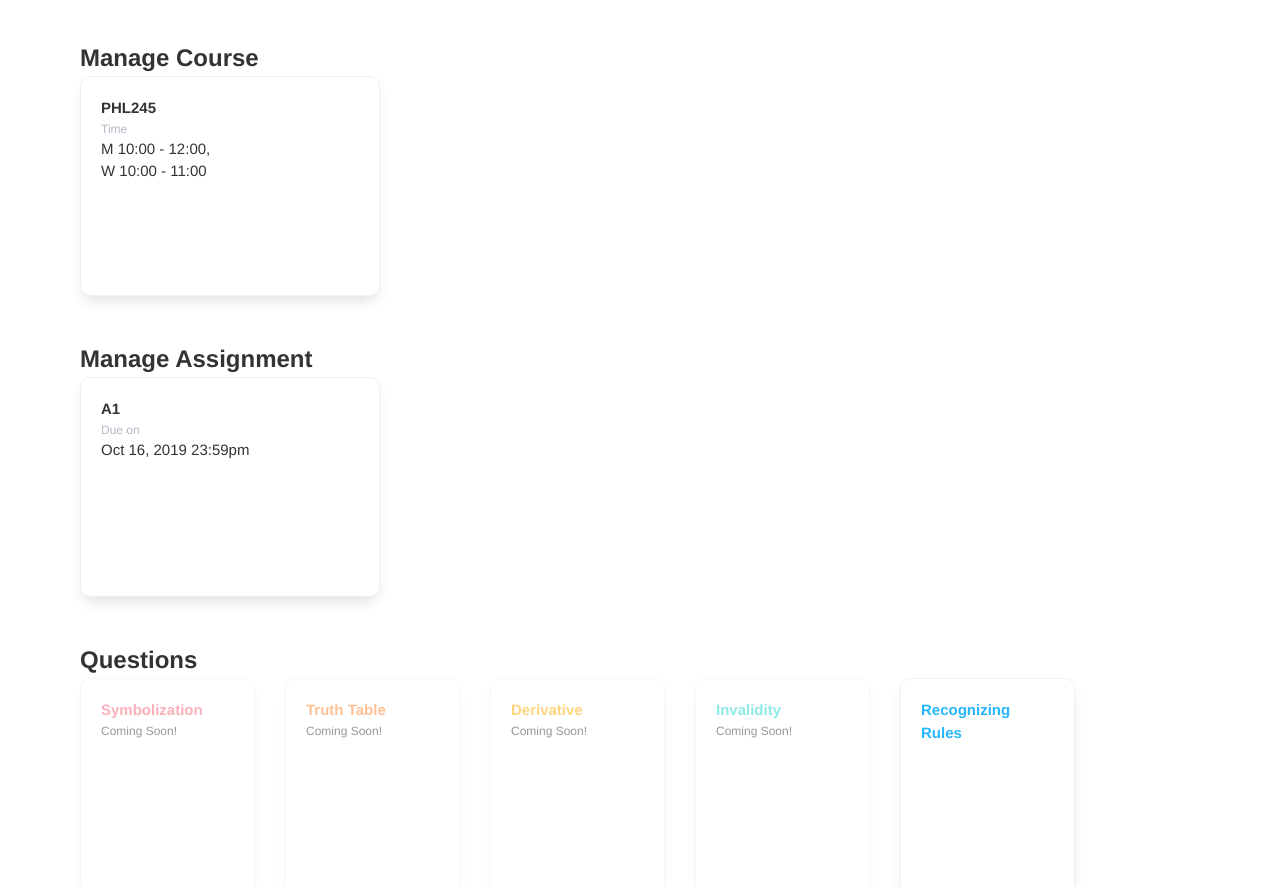
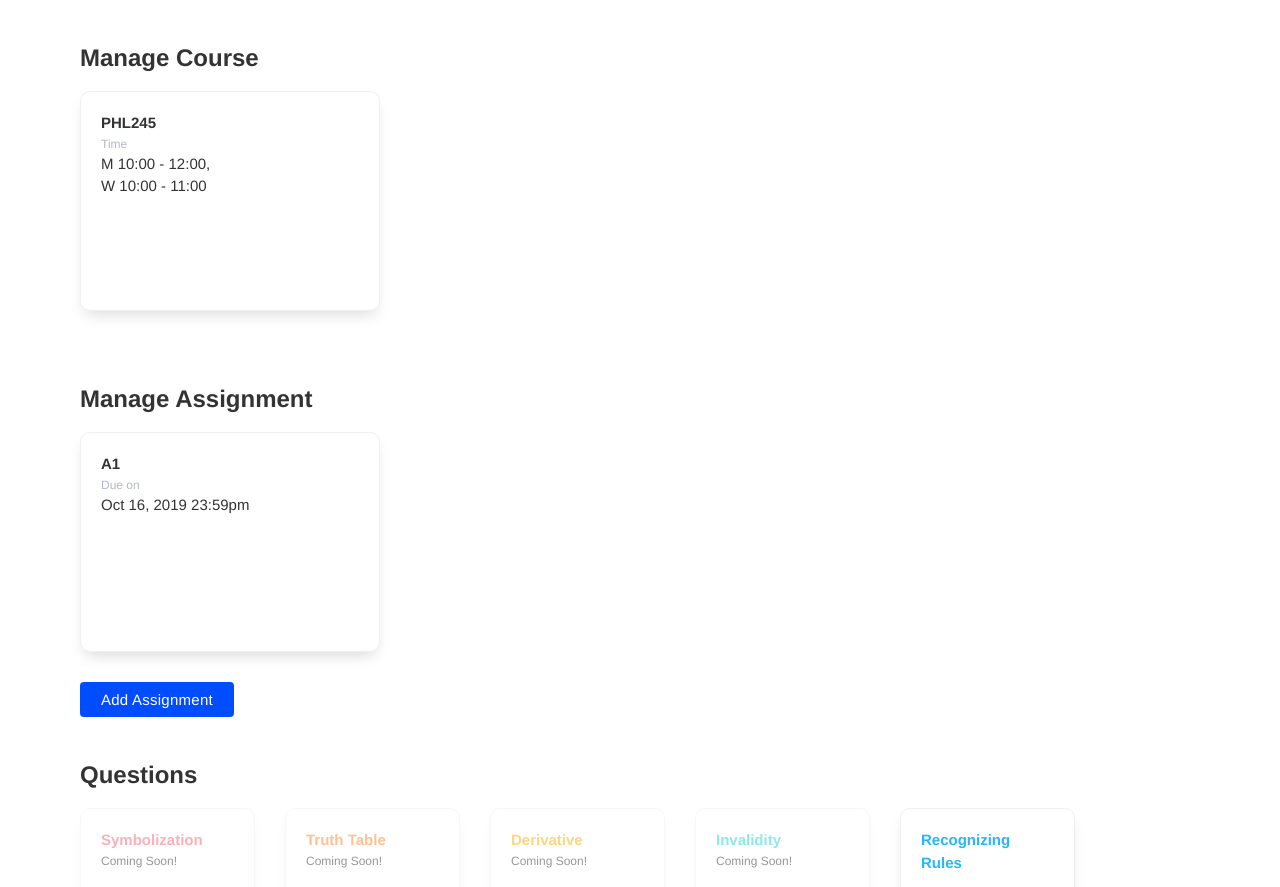
Before and after one commit to leesgrey/Logic2020, a website: page client/tmpl/professorDashboard.html in a window 1280 px wide. Shown: the part 65-952 px from the top of the page. Drawn offline with Linux system fonts and the light colour scheme.

Commit message:
Added button for create assignment

```diff
--- a/client/assets/portal.css
+++ b/client/assets/portal.css
@@ -268,6 +268,19 @@ th, td {
   padding-left: 80px;
 }
 
+.sectionTitle {
+  position: relative;
+  margin: 15px 0;
+}
+
+.sectionTitleItem {
+  display: inline-block;
+}
+
+.sectionTitleItem:nth-child(2) {
+  float: right;
+}
+
 
 
 
@@ -287,7 +300,7 @@ th, td {
   -ms-flex-pack: flex-start;
   justify-content: flex-start;
 
-  margin: auto -15px -25px;
+  margin: auto -15px;
 }
 
 .flex-item {
--- a/client/tmpl/professorDashboard.html
+++ b/client/tmpl/professorDashboard.html
@@ -30,9 +30,13 @@
     <div class="main">
       <div class="sectionContainer">
         <div class="sectionContent">
+          <div class="sectionTitle">
+            <div class="sectionTitleItem">
               <h3 class="title">
                 Manage Course
               </h3>
+            </div>
+          </div>
           <div class="flex-item-container cardContainer">
             <div class="flex-item">
               <a href="./professorCourse.html">
@@ -59,9 +63,13 @@
       </div>
       <div class="sectionContainer">
         <div class="sectionContent">
+          <div class="sectionTitle">
+            <div class="sectionTitleItem">
               <h3 class="title">
                 Manage Assignment
               </h3>
+            </div>
+          </div>
           <div class="flex-item-container cardContainer">
             <div class="flex-item">
               <a href="./createAssignment.html">
@@ -83,13 +91,18 @@
               </a>
             </div>
           </div>
+          <button class="btn blue-btn" id='addCourse'>Add Assignment</button>
         </div>
       </div>
       <div class="sectionContainer">
         <div class="sectionContent">
+          <div class="sectionTitle">
+            <div class="sectionTitleItem">
               <h3 class="title">
                 Questions
               </h3>
+            </div>
+          </div>
           <div class="flex-item-container">
 
             <div class="flex-item">
```
Also changed, not shown: client/tmpl/dashboard.html (+8 -0 lines). Lines whose indentation alone changed are shown as unchanged.
